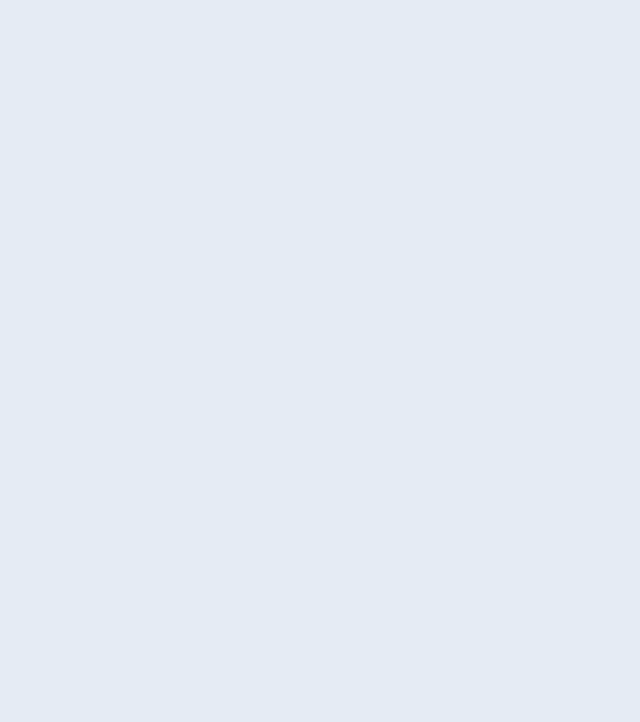
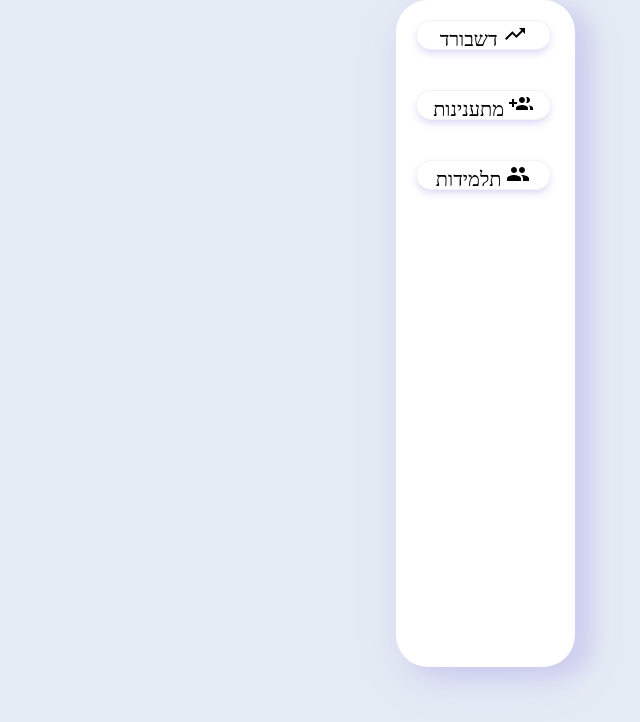
Before and after one commit to TamarSharvit/SiurMochot, a React (Create React App) app: page /homePage in a window 1280 px wide. Shown: the top 722 px of the page, without its empty margins (640-1280 px from the left). Built offline with nearby package versions, Linux system fonts and the light colour scheme.

Commit message:
add student page

```diff
--- a/src/App.js
+++ b/src/App.js
@@ -10,7 +10,8 @@ import NewRegister from './components/newRegister.js';
 import AreaOfInterest from './components/areaOfInterest.js';
 import Reporting from './components/reporting.js';
 import Maneger from './components/managerEditing.js';
-
+import HomePage from './components/homePage.js';
+import Student from './components/studentsHomePage.js';
 function App() {
   return (<div>
 
@@ -43,6 +44,12 @@ function App() {
           <Route path="/maneger">
           <Maneger/>
           </Route>
+          <Route path="/homePage">
+          <HomePage/>
+          </Route>
+          <Route path="/studentHomePage">
+          <Student/>
+          </Route>
 
 
       </Switch>
--- /dev/null
+++ b/src/components/homePage.js
@@ -0,0 +1,26 @@
+import React, { useState } from 'react';
+import '../css/homePage.css';
+import {useHistory } from 'react-router-dom';
+import GroupIcon from '@material-ui/icons/Group';
+import GroupAddIcon from '@material-ui/icons/GroupAdd';
+import TrendingUpIcon from '@material-ui/icons/TrendingUp';
+function HomePage(){
+
+    const history = useHistory();
+    // const handleClick=()=>{
+    //   history.push("/registerHomePage");
+    // }
+    return <div>
+        <div className="divSide">
+            <button className="btn2" onClick={()=>alert("dhsgjsh")}>דשבורד    <TrendingUpIcon/> </button>
+            <br></br>
+            <button className="btn2" onClick={()=>history.push('/registersHomePage')}>מתענינות   <GroupAddIcon/></button>
+            <br></br>
+            <button className="btn2" onClick={()=>history.push('./studentHomePage')}>תלמידות    <GroupIcon/></button>
+
+        </div>
+        {/* <div className="divMiddle"></div> */}
+    </div>
+
+}
+export default HomePage;
--- a/src/components/login.js
+++ b/src/components/login.js
@@ -32,7 +32,7 @@ const Login = () => {
                 const decoded = jwt_decode(res.token)
                 localStorage.setItem("token",decoded);
                 if (res.status === 200)
-                    history.push("/registersHomePage");
+                    history.push("/homePage");
                     else{
                         alert("שם משתמש אינו קיים");
                     }
--- /dev/null
+++ b/src/components/studentsHomePage.js
@@ -0,0 +1,24 @@
+import React ,{useState}from 'react'
+import '../css/studentPage.css';
+
+const Students=()=>{
+    return<div>
+        <div className="upDiv" ><lable className="textUp">תלמידות</lable></div><br></br>
+        <div className="upDiv2">
+           <button className="btn2">תאריך דווח</button>
+            <button className="btn2">סטטוס דיווח</button>
+            <button className="btn2">רשמת</button>
+            <button className="btn2">קורס</button>
+
+            <br></br>
+            <button className="btn2">מקור ליד</button>
+            <button className="btn2" >סטטוס טיפול </button>
+            <button className="btn2">שנת לימוד</button>
+            <button className="btn2">סניף</button>
+
+        </div>
+        <br></br><br></br>
+        <div className="upDiv3"></div>
+    </div>
+}
+export default Students;
--- /dev/null
+++ b/src/css/homePage.css
@@ -0,0 +1,87 @@
+.divSide{
+    position: absolute;
+    left: 80.91%;
+
+    top: 0%;
+    bottom: 0%;
+    background: #FFFFFF;
+    box-shadow: 17px 7px 18px 2px rgb(87 61 211 / 10%);
+    border-radius: 32px;
+    width: 14%;
+    height: 667px;
+}
+.textSide{
+    position: absolute;
+left: 5.05%;
+right: 31.19%;
+top: 28.36%;
+bottom: 44.78%;
+
+/* Button / detault */
+
+font-family: Open Sans Hebrew;
+font-style: normal;
+font-weight: normal;
+font-size: 18px;
+line-height: 111.68%;
+/* or 20px */
+
+text-align: right;
+letter-spacing: -0.025em;
+
+/* Text / primary */
+
+color: #302A79;
+}
+.btnSide{
+    left: -20%;
+    width: 199px;
+    height: 44px;
+    right: 40%;
+    top: 3%;
+    bottom: -35%;
+    background: #ffffff;
+    box-shadow: 0px 4px 9px -2px rgb(87 61 211 / 25%);
+    border-radius: 24.5px;
+    border-color: #f1f3f7;
+    margin: 20px;
+    font-family: Open Sans Hebrew;
+    font-style: normal;
+    font-weight: normal;
+    font-size: 20px;
+    line-height: 111.68%;
+}
+
+.divMiddle{
+    position: absolute;
+width: 1608px;
+height: 888px;
+left: 38px;
+top: 156px;
+
+background: #FFFFFF;
+/* Rectangle/shadow */
+
+box-shadow: 2px 14px 21px rgba(87, 61, 211, 0.1);
+border-radius: 32px;
+}
+.btn2{
+
+    left: -20%;
+    width: 154px;
+    height: 50px;
+    right: 40%;
+    top: 1%;
+    bottom: -35%;
+    background: #ffffff;
+    box-shadow: 0px 4px 9px -2px rgb(87 61 211 / 25%);
+    border-radius: 24.5px;
+    border-color: #f1f3f7;
+    margin: 9px;
+    font-family: Open Sans Hebrew;
+    font-style: normal;
+    font-weight: normal;
+    font-size: 20px;
+    line-height: 111.68%;
+
+}
--- /dev/null
+++ b/src/css/studentPage.css
@@ -0,0 +1,96 @@
+.upDiv{
+    width: 1500px;
+    height: 60px;
+    top: 305px;
+    background: #FFFFFF;
+    box-shadow: 2px 14px 21px rgb(87 61 211 / 10%);
+    border-radius: 41px;
+}
+.upDiv2{
+    width: 1500px;
+    height: 145px;
+    top: 305px;
+    background: #FFFFFF;
+    box-shadow: 2px 14px 21px rgb(87 61 211 / 10%);
+    border-radius: 41px;
+}
+.upDiv3{
+    width: 1500px;
+    height: 600px;
+    top: 305px;
+    background: #FFFFFF;
+    box-shadow: 2px 14px 21px rgb(87 61 211 / 10%);
+    border-radius: 41px;
+}
+
+
+.textUp{
+    position: absolute;
+    left: 72.07%;
+    right: 6.3%;
+    top: 2.82%;
+    bottom: 31.82%;
+    font-family: Open Sans Hebrew;
+    font-style: normal;
+    font-weight: bold;
+    font-size: 20px;
+    line-height: 111.68%;
+    text-align: right;
+    letter-spacing: -0.025em;
+    color: #302A79;
+}
+.btn1{
+    position: absolute;
+left: 0%;
+right: 0%;
+top: 0%;
+bottom: 0%;
+
+/* Brand/stroke */
+border: 0.5px solid #BEC1CB;
+box-sizing: border-box;
+border-radius: 15.5px;
+}
+.btn2{
+
+        left: -20%;
+        width: 135px;
+        height: 30px;
+        right: 40%;
+        top: 3%;
+        bottom: -35%;
+        background: #ffffff;
+        box-shadow: 0px 4px 9px -2px rgb(87 61 211 / 25%);
+        border-radius: 24.5px;
+        border-color: #f1f3f7;
+        margin: 20px;
+        font-family: Open Sans Hebrew;
+        font-style: normal;
+        font-weight: normal;
+        font-size: 20px;
+        line-height: 111.68%;
+
+}
+.textBtn{
+    /* left: 2.2%;
+right: 11.37%;
+top: 19.35%;
+bottom: 19.35%; */
+
+/* Body / b 1 regular */
+
+font-family: Open Sans Hebrew;
+font-style: normal;
+font-weight: normal;
+font-size: 17px;
+/* line-height: 111.68%; */
+/* identical to box height, or 19px */
+
+text-align: right;
+letter-spacing: -0.025em;
+
+/* Text / primary */
+
+color: #302A79;
+
+}
```
